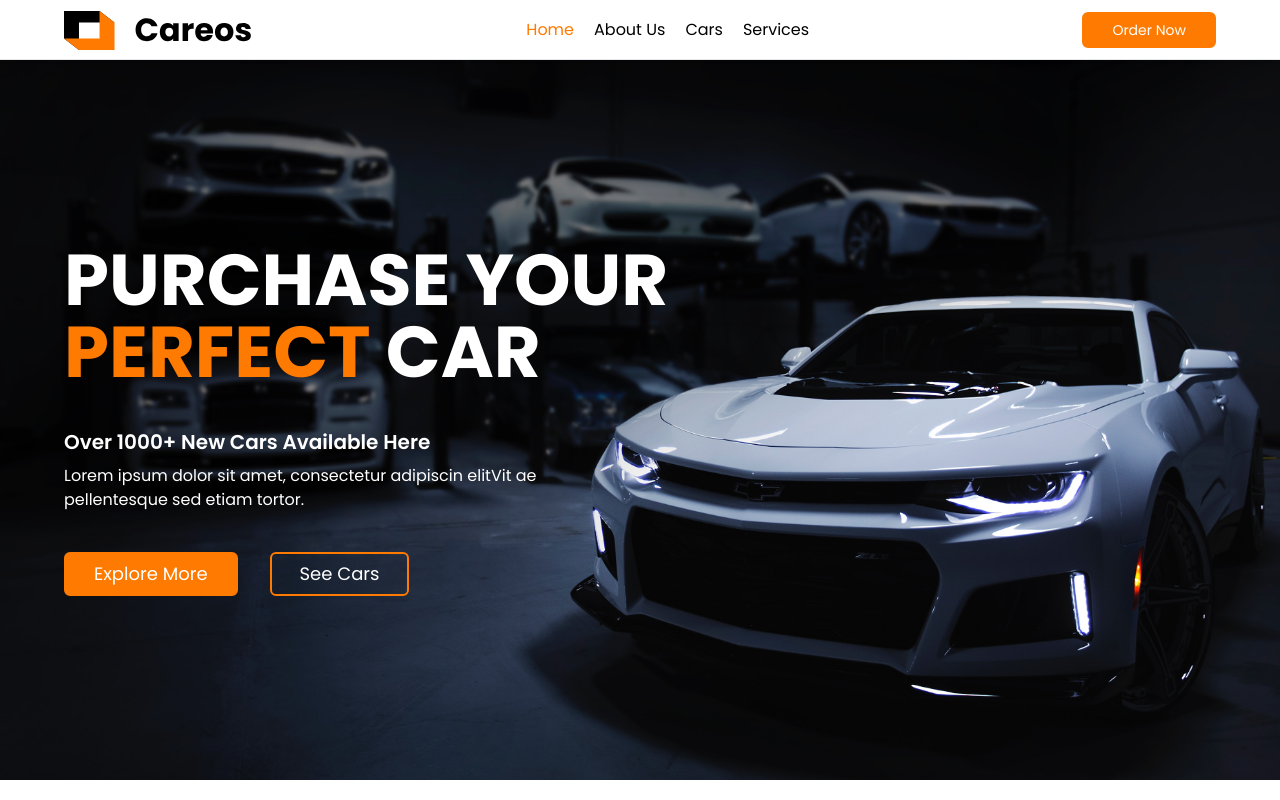
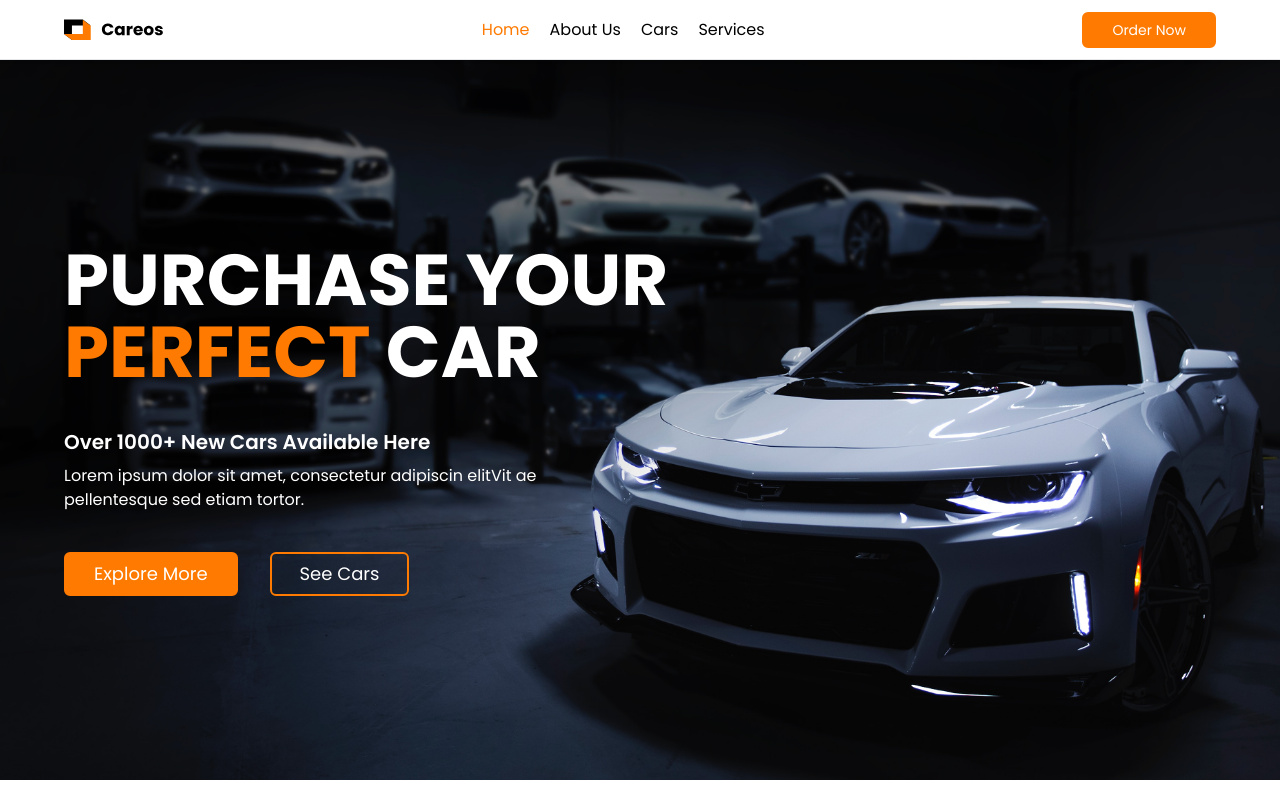
Before and after one commit to MustafaBarakat633/careos, a Next.js app: page / in a window 1280 px wide. Shown: the top 800 px of the page. Built offline with nearby package versions, Linux system fonts and the light colour scheme.

Commit message:
Fix Logo

```diff
--- a/app/globals.css
+++ b/app/globals.css
@@ -38,7 +38,7 @@ body {
   display: none !important;
 }
 
-img {
+/* img {
   width: auto;
   height: auto;
-}
+} */
--- /dev/null
+++ b/components/layout/Footer.tsx
@@ -0,0 +1,7 @@
+export default function Footer() {
+  return (
+    <footer>
+      <div>f</div>
+    </footer>
+  );
+}
```
